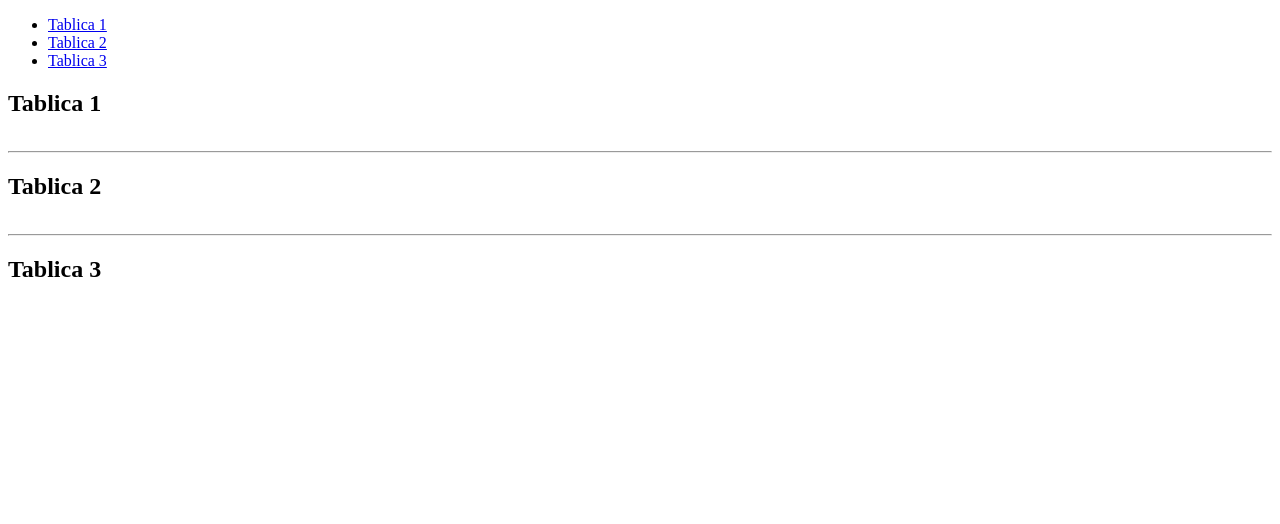
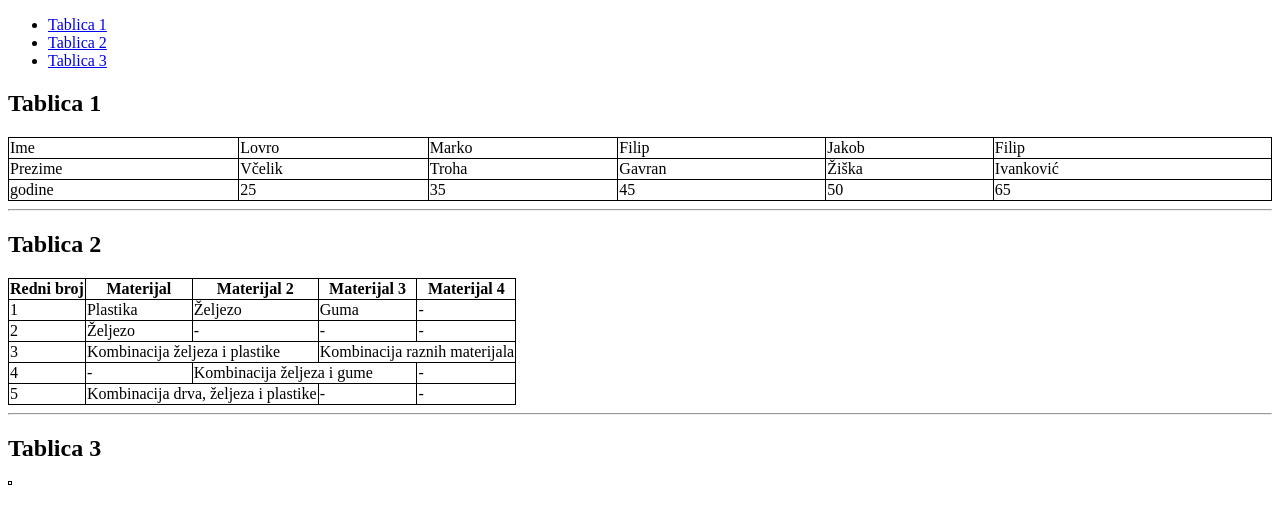
Before and after one commit to lvcelik/algebra.vjezba.html.1, a plain HTML site: page tablice-zadatak.html in a window 1280 px wide. Drawn offline with Linux system fonts and the light colour scheme.

Commit message:
promjena zadatka tablice

```diff
--- a/tablice-zadatak.html
+++ b/tablice-zadatak.html
@@ -4,7 +4,13 @@
     <meta charset="UTF-8">
     <meta http-equiv="X-UA-Compatible" content="IE=edge">
     <meta name="viewport" content="width=device-width, initial-scale=1.0">
-    <title></title>
+    <title>Zadatak Tablice</title>
+    <style>
+        table, th, td {
+            border: 1px solid black;
+            border-collapse: collapse;
+        }
+    </style>
 </head>
 <body>
     <nav>
@@ -16,10 +22,33 @@
     </nav>
     <section>
         <h2 id="tablica1">Tablica 1</h2>
-        <table>
+        <table style="width: 100%;">
             <tr>
-                <td></td>
+                <td>Ime</td>
+                <td>Lovro</td>
+                <td>Marko</td>
+                <td>Filip</td>
+                <td>Jakob</td>
+                <td>Filip</td>
 
+
+            </tr>
+            <tr>
+                <td>Prezime</td>
+                <td>Včelik</td>
+                <td>Troha</td>
+                <td>Gavran</td>
+                <td>Žiška</td>
+                <td>Ivanković</td>
+
+            </tr>
+            <tr>
+                <td>godine</td>
+                <td>25</td>
+                <td>35</td>
+                <td>45</td>
+                <td>50</td>
+                <td>65</td>
 
             </tr>
 
@@ -32,11 +61,57 @@
         <h2 id="tablica2">Tablica 2</h2>
         <table>
             <tr>
-                <td></td>
+                <th>Redni broj</th>
+                <th>Materijal</th>
+                <th>Materijal 2</th>
+                <th>Materijal 3</th>
+                <th>Materijal 4</th>
+
 
 
             </tr>
+            <tr>
+                <td>1</td>
+                <td>Plastika</td>
+                <td>Željezo</td>
+                <td>Guma</td>
+                <td>-</td>
 
+
+            </tr>
+            <tr>
+                <td>2</td>
+                <td>Željezo</td>
+                <td>-</td>
+                <td>-</td>
+                <td>-</td>
+
+
+            </tr>
+            <tr>
+                <td>3</td>
+                <td colspan="2">Kombinacija željeza i plastike</td>
+                <td colspan="2">Kombinacija raznih materijala</td>
+
+
+
+            </tr>
+            <tr>
+                <td>4</td>
+                <td>-</td>
+                <td colspan="2">Kombinacija željeza i gume</td>
+                <td>-</td>
+
+
+            </tr>
+            <tr>
+                <td>5</td>
+                <td colspan="2">Kombinacija drva, željeza i plastike</td>
+                <td>-</td>
+                <td>-</td>
+
+
+            </tr>
 
 
         </table>
@@ -49,6 +124,7 @@
                 <td></td>
 
 
+
             </tr>
 
 
```
